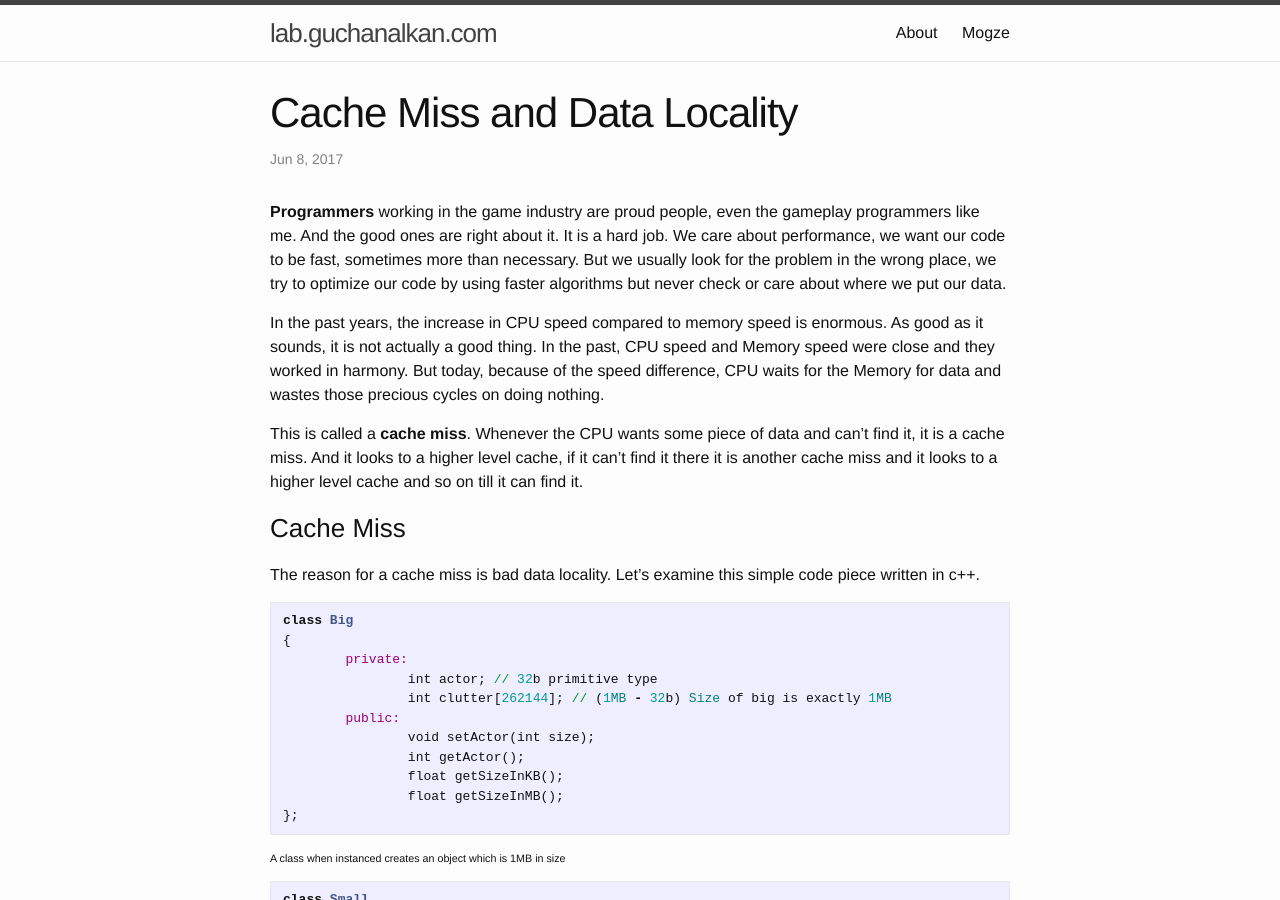
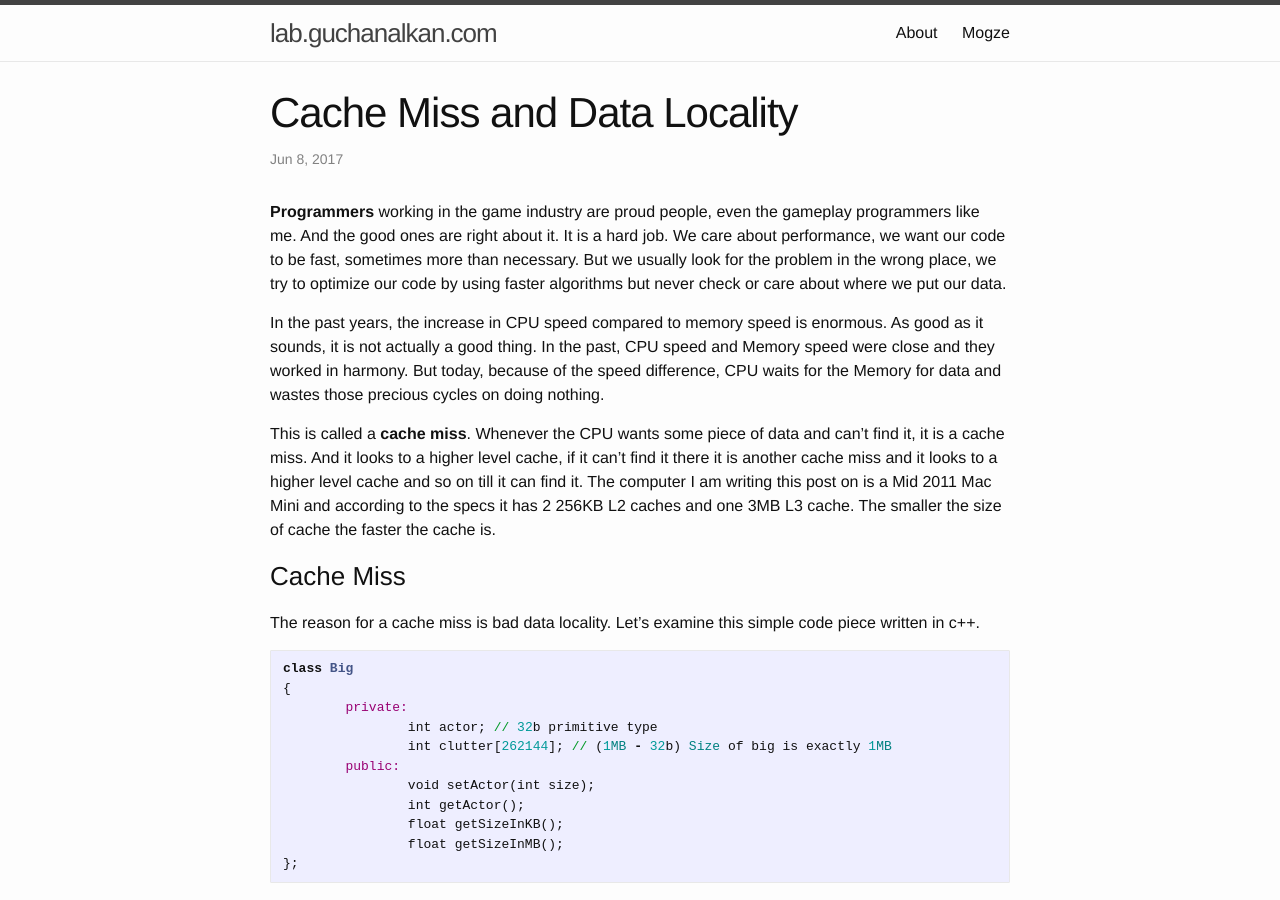
Before and after one commit to zehreken/zehreken.github.io, a Jekyll site: the page built from _posts/2017-06-08-cache-miss-and-data-locality.markdown, in a window 1280 px wide and 900 px high. Built offline with Jekyll 4.4.1, drawn with Linux system fonts in a browser that asks for light colours.

Commit message:
Update post

```diff
--- a/_posts/2017-06-08-cache-miss-and-data-locality.markdown
+++ b/_posts/2017-06-08-cache-miss-and-data-locality.markdown
@@ -6,7 +6,7 @@ title: Cache Miss and Data Locality
 
 In the past years, the increase in CPU speed compared to memory speed is enormous. As good as it sounds, it is not actually a good thing. In the past, CPU speed and Memory speed were close and they worked in harmony. But today, because of the speed difference, CPU waits for the Memory for data and wastes those precious cycles on doing nothing.
 
-This is called a **cache miss**. Whenever the CPU wants some piece of data and can't find it, it is a cache miss. And it looks to a higher level cache, if it can't find it there it is another cache miss and it looks to a higher level cache and so on till it can find it.
+This is called a **cache miss**. Whenever the CPU wants some piece of data and can't find it, it is a cache miss. And it looks to a higher level cache, if it can't find it there it is another cache miss and it looks to a higher level cache and so on till it can find it. The computer I am writing this post on is a Mid 2011 Mac Mini and according to the specs it has 2 256KB L2 caches and one 3MB L3 cache. The smaller the size of cache the faster the cache is.
 
 ### Cache Miss
 The reason for a cache miss is bad data locality. Let's examine this simple code piece written in c++.
```
